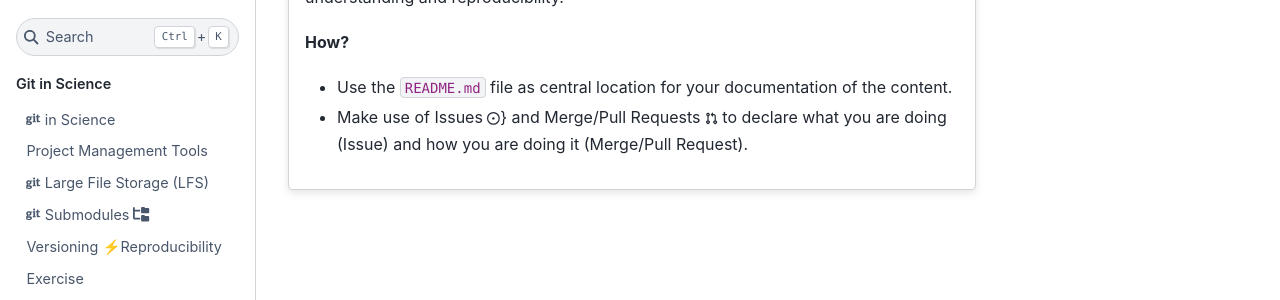
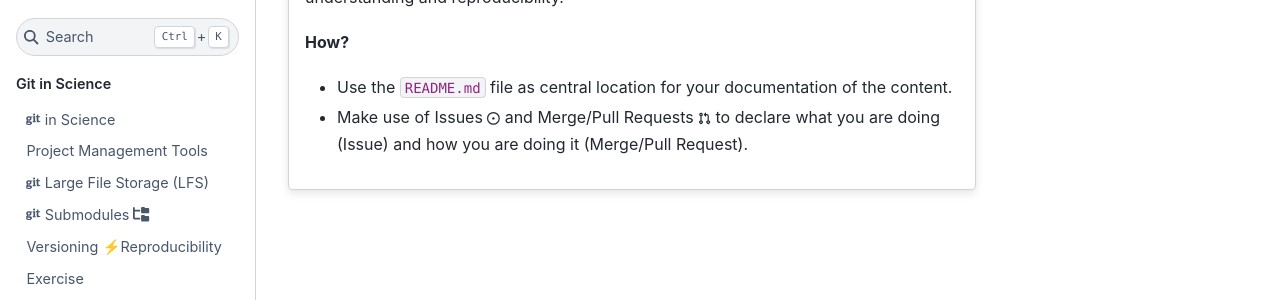
Before and after one commit to t4d-gmbh/git-and-science, a Sphinx documentation site: the page built from source/content/versioning_vs_reproducibility/reproduce/documentation.md, in a window 1280 px wide. Shown: the part 192-492 px from the top of the page. Built offline with Sphinx 7.4.7 and the Sphinx Book theme 1.1.4, drawn with Linux system fonts in a browser that asks for light colours; the version number could not be read and is left out.

```diff
--- a/source/content/versioning_vs_reproducibility/reproduce/documentation.md
+++ b/source/content/versioning_vs_reproducibility/reproduce/documentation.md
@@ -3,5 +3,5 @@ Comprehensive documentation of the entire project, including the rationale behin
 
 **How?**
 - Use the `README.md` file as central location for your documentation of the content.
-- Make use of Issues {octicon}`issue-opened;0.8em`} and Merge/Pull Requests {octicon}`git-pull-request;0.8em` to declare what you are doing (Issue) and how you are doing it (Merge/Pull Request).
+- Make use of Issues {octicon}`issue-opened;0.8em` and Merge/Pull Requests {octicon}`git-pull-request;0.8em` to declare what you are doing (Issue) and how you are doing it (Merge/Pull Request).
 {%if page %}:::{%endif%}
```
